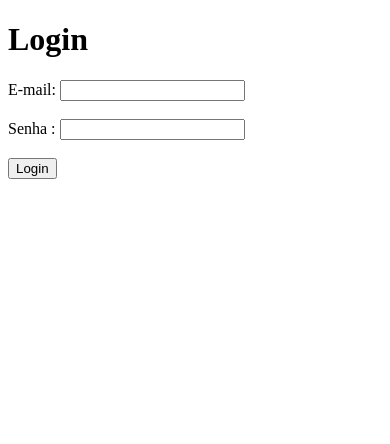
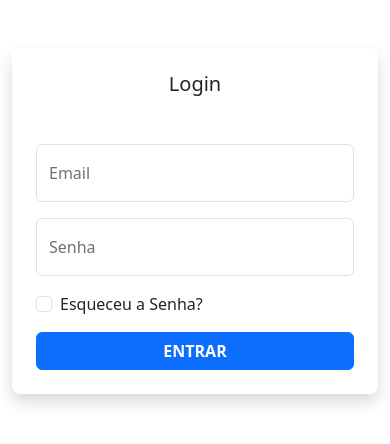
Before and after one commit to Amizael-Ygor/novosite, a Django app: page /usuarios/login/ in a window 390 px wide. Shown: the top 444 px of the page. Run offline with Django 5.2, Linux system fonts and the light colour scheme; some libraries are stand-ins or nearby versions.

Commit message:
versaoatualizada_aula6

```diff
--- a/usuarios/templates/usuarios/login.html
+++ b/usuarios/templates/usuarios/login.html
@@ -1,27 +1,84 @@
+{% load static %}
 <!DOCTYPE html>
-<html lang="en">
+<html lang="pt-br">
+
 <head>
   <meta charset="UTF-8">
-    <meta name="viewport" content="width=, initial-scale=1.0">
+  <meta name="viewport" content="width=device-width, initial-scale=1.0">
+
+  <link href="{% static 'css/css/bootstrap.min.css' %}" rel="stylesheet">
+
   <title>Document</title>
 </head>
+
 <body>
-    <h1>Login</h1>
-    <div class = "container">
-        <form action= "/usuarios/login/" method="post">
+
+  <div class="container">
+    <div class="row">
+      <div class="col-sm-9 col-md-7 col-lg-5 mx-auto">
+
+        <div class="card border-0 shadow rounded-3 my-5">
+          <div class="card-body p-4 p-sm-5">
+
+            <h5 class="card-title text-center mb-5 fw-light fs-5">
+              Login
+            </h5>
+
+            <form action="{% url 'login' %}" method="POST">
               {% csrf_token %}
-            <div class = "input-email">
-                <label for="usermails">E-mail:</label>
-                <input type="email" id="usermails" name="email"><br><br>
+
+              <div class="form-floating mb-3">
+                <input
+                  type="email"
+                  name="email"
+                  class="form-control"
+                  id="floatingInput"
+                  placeholder="name@example.com">
+
+                <label for="floatingInput">Email</label>
               </div>
-            <div class="input-password">
-                <label for="userpassword">Senha :</label>
-                <input type="password" id="userpassword" name="senha"><br><br>
+
+              <div class="form-floating mb-3">
+                <input
+                  type="password"
+                  name="senha"
+                  class="form-control"
+                  id="floatingPassword"
+                  placeholder="Password">
+
+                <label for="floatingPassword">Senha</label>
               </div>
-            <div class="login-button">
-                <button class="login-b" type="submit">Login</button>
+
+              <div class="form-check mb-3">
+                <input
+                  class="form-check-input"
+                  type="checkbox"
+                  value=""
+                  id="rememberPasswordCheck">
+
+                <label
+                  class="form-check-label"
+                  for="rememberPasswordCheck">
+                  Esqueceu a Senha?
+                </label>
               </div>
+
+              <div class="d-grid">
+                <button
+                  class="btn btn-primary btn-login text-uppercase fw-bold"
+                  type="submit">
+                  Entrar
+                </button>
+              </div>
+
             </form>
+
           </div>
+        </div>
+
+      </div>
+    </div>
+  </div>
+
 </body>
 </html>
--- a/usuarios/urls.py
+++ b/usuarios/urls.py
@@ -2,5 +2,6 @@ from django.urls import path
 from . import views
 
 urlpatterns = [
-    path('login/', views.login, name = 'login')
+    path('login/', views.login, name = 'login'),
+    path('cadastro/', views.cadastro, name = 'cadastro'),
 ]
--- a/usuarios/views.py
+++ b/usuarios/views.py
@@ -17,3 +17,28 @@ def login(request):
             return HttpResponse('Login autenticado com sucesso.')
         else:
             return HttpResponse('e-mail ou senha inválidos')
+
+def cadastro(request):
+
+    if request.method == 'GET':
+        return render(request, 'usuarios/cadastro.html')
+
+    else:
+        username = request.POST.get('email')
+        password = request.POST.get('senha')
+        first_name = request.POST.get('nome')
+
+        user = User.objects.filter(username=username).first()
+
+        if user:
+            return HttpResponse('Usuário já existente!')
+
+        user = User.objects.create_user(
+            username=username,
+            password=password,
+            first_name=first_name
+        )
+
+        user.save()
+
+        return HttpResponse('Usuário cadastrado com sucesso!')
```
Also changed, not shown: usuarios/templates/usuarios/cadastro.html (added, +70 -0 lines). Lines whose indentation alone changed are shown as unchanged.
